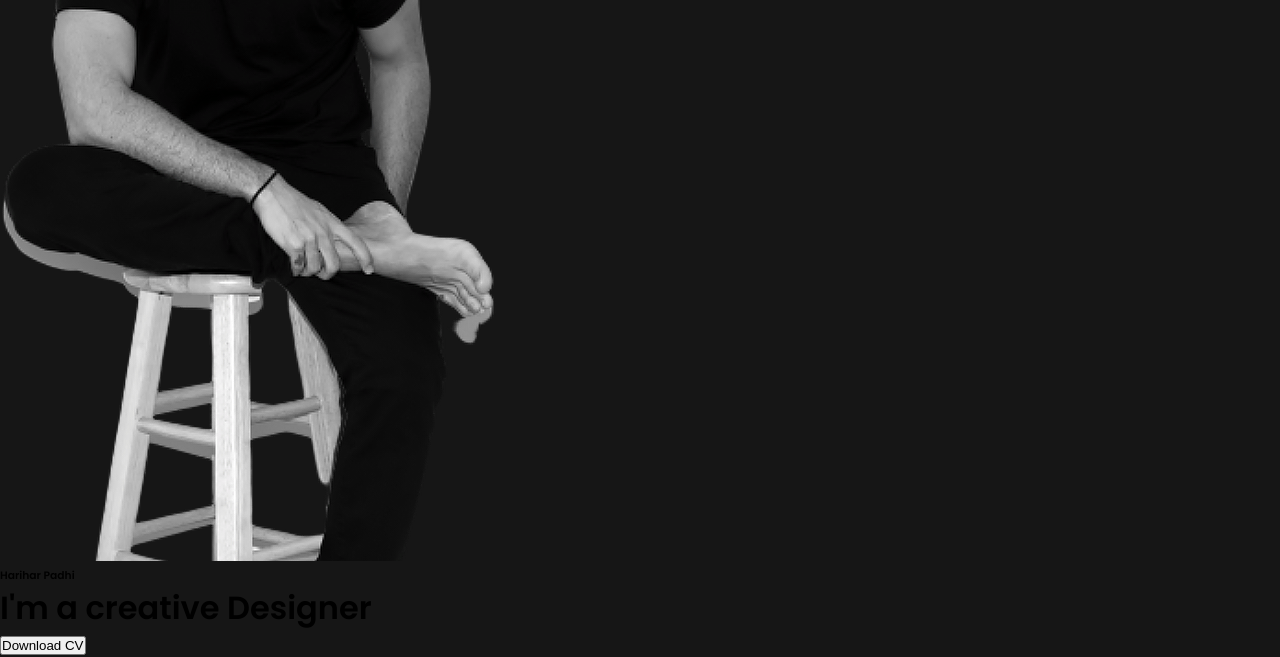
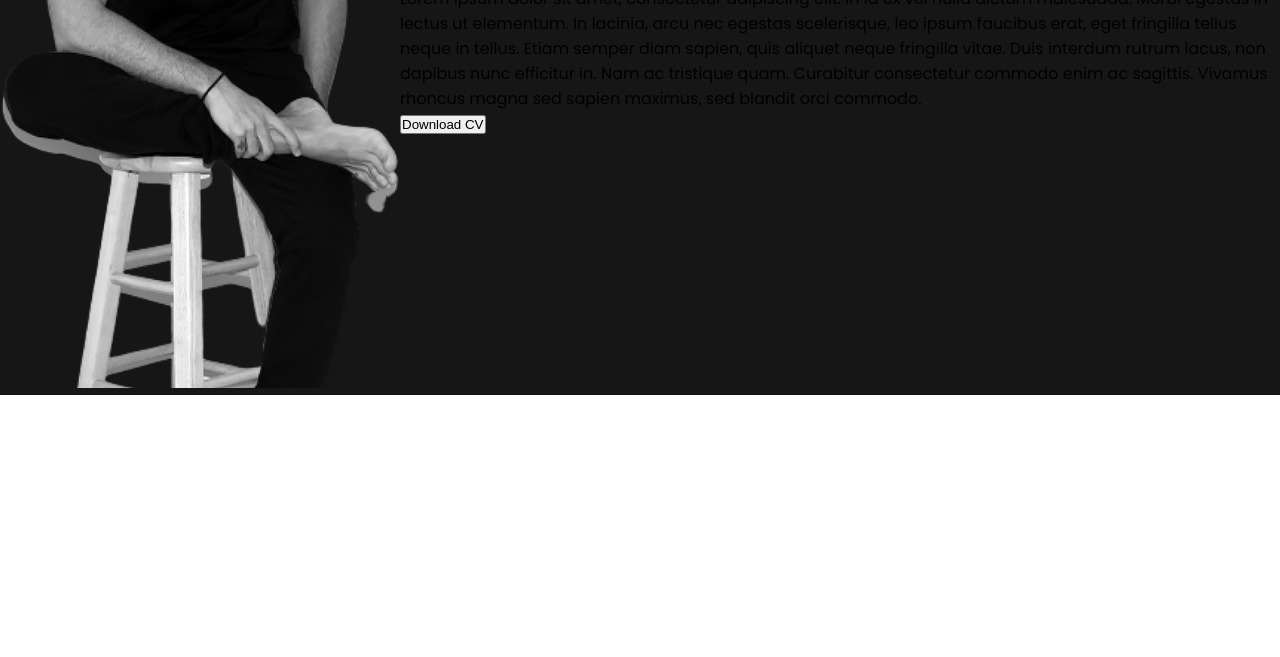
Before and after one commit to HariharPadhi1412/Personal-Portfolio, a plain HTML site: page index.html in a window 1280 px wide. Shown: the part 486-1143 px from the top of the page. After the commit the page ends 881 px from the top, so only its background shows below. Drawn offline with Linux system fonts and the light colour scheme.

Commit message:
Added a proper height and flex to the main display page

```diff
--- a/css/style.css
+++ b/css/style.css
@@ -48,3 +48,7 @@ header nav {
 header nav .logo {
   margin-right: 3rem;
 }
+
+.hero .left img {
+  width: 400px;
+}
--- a/index.html
+++ b/index.html
@@ -33,15 +33,27 @@
           </div>
         </nav>
       </div>
-      <div class="hero">
+
+      <div class="hero flex items-center">
         <div class="left">
           <img src="./images/man.png" alt="man" />
         </div>
         <div class="right">
           <h6>Harihar Padhi</h6>
           <h1>I'm a creative <span> Designer </span></h1>
-          <p></p>
-          <button>Download CV</button>
+          <p>
+            Lorem ipsum dolor sit amet, consectetur adipiscing elit. In id ex
+            vel nulla dictum malesuada. Morbi egestas in lectus ut elementum. In
+            lacinia, arcu nec egestas scelerisque, leo ipsum faucibus erat, eget
+            fringilla tellus neque in tellus. Etiam semper diam sapien, quis
+            aliquet neque fringilla vitae. Duis interdum rutrum lacus, non
+            dapibus nunc efficitur in. Nam ac tristique quam. Curabitur
+            consectetur commodo enim ac sagittis. Vivamus rhoncus magna sed
+            sapien maximus, sed blandit orci commodo.
+          </p>
+          <div>
+            <button>Download CV</button>
+          </div>
         </div>
       </div>
     </header>
```
